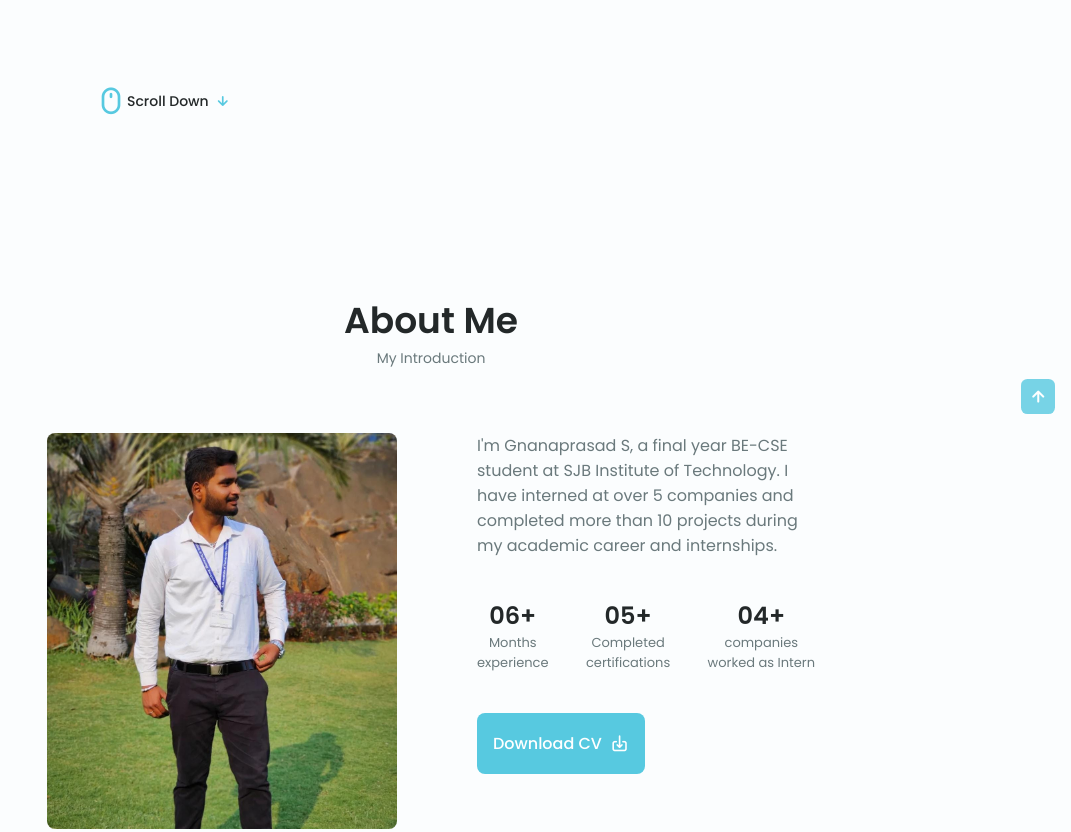
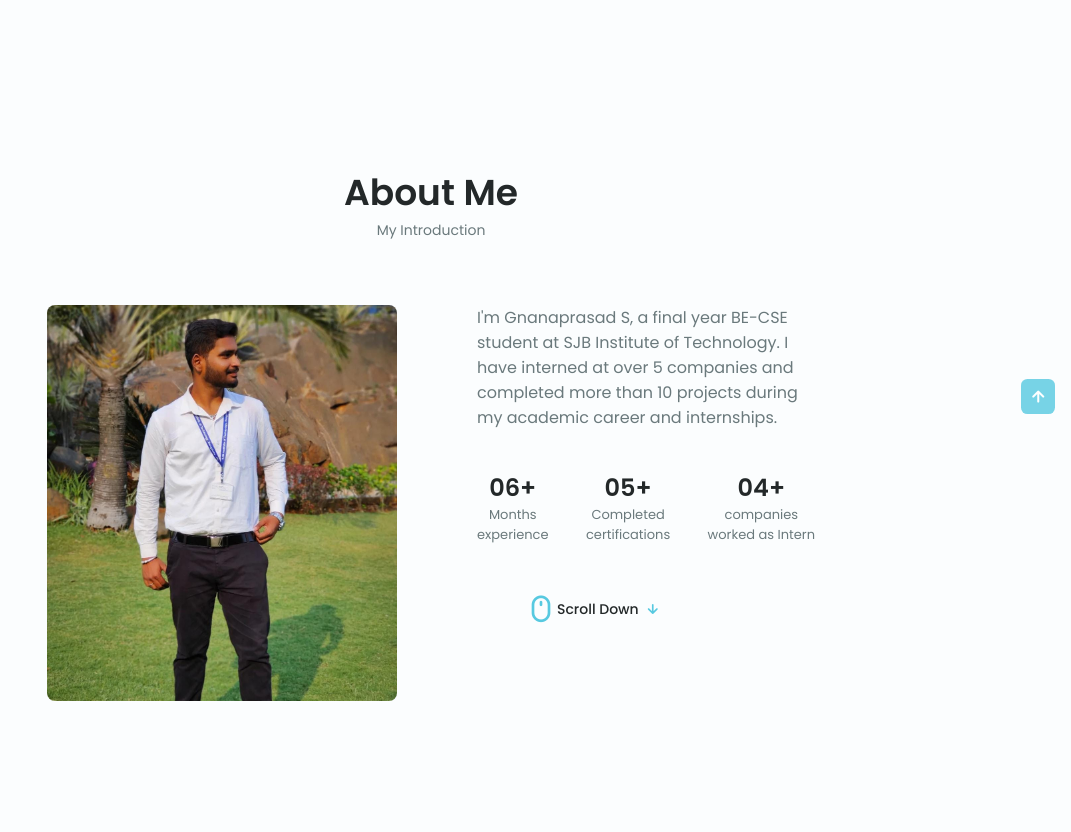
Before and after one commit to gnanaprasads/mywebpage, a plain HTML site: page index.html in a window 1280 px wide. Shown: the part 546-1378 px from the top of the page, without its empty margins (209-1280 px from the left). Drawn offline with nearby package versions, Linux system fonts and the light colour scheme; files whose address does not match are found by name.

Commit message:
Changes to images and changed the buttons

```diff
--- a/index.html
+++ b/index.html
@@ -112,13 +112,7 @@
 
                 </div>
 
-                <div class="home__scroll">
-                    <a href="#about" class="home__scroll-button button--flex">
-                        <i class="uil uil-mouse-alt home__scroll-mouse"></i>
-                        <span class="home__scroll-name">Scroll Down</span>
-                        <i class="uil uil-arrow-down home__scroll-arrow"></i>
-                    </a>
-                </div>
+
             </div>
         </section>
 
@@ -148,10 +142,12 @@
                         </div>
                     </div>
 
-                    <div class="about__buttons">
-                        <a download="" href="packages/pdf/Gnanaresume.pdf" class="button button--flex">
-                                Download CV<i class="uil uil-download-alt button__icon"></i>
-                            </a>
+                    <div class="home__scroll">
+                        <a href="#skills" class="home__scroll-button button--flex">
+                            <i class="uil uil-mouse-alt home__scroll-mouse"></i>
+                            <span class="home__scroll-name">Scroll Down</span>
+                            <i class="uil uil-arrow-down home__scroll-arrow"></i>
+                        </a>
                     </div>
                 </div>
             </div>
@@ -427,7 +423,7 @@
                     <!--==================== PORTFOLIO 2 ====================-->
 
                     <div class="portfolio__content grid swiper-slide">
-                        <img src="C:\Users\USER\Desktop\My-Portfolio\packages\images\portfolio2.png" alt="" class="portfolio__img">
+                        <img src="./packages/images/portfolio2.png" alt="" class="portfolio__img">
 
                         <div class="portfolio_">
                             <h3 class="portfolio__title">Zooming using hand guestures</h3>
```
Also changed, not shown: packages/images/arun.PNG (deleted), packages/images/shenan.PNG (deleted), packages/images/yuga.PNG (deleted).
